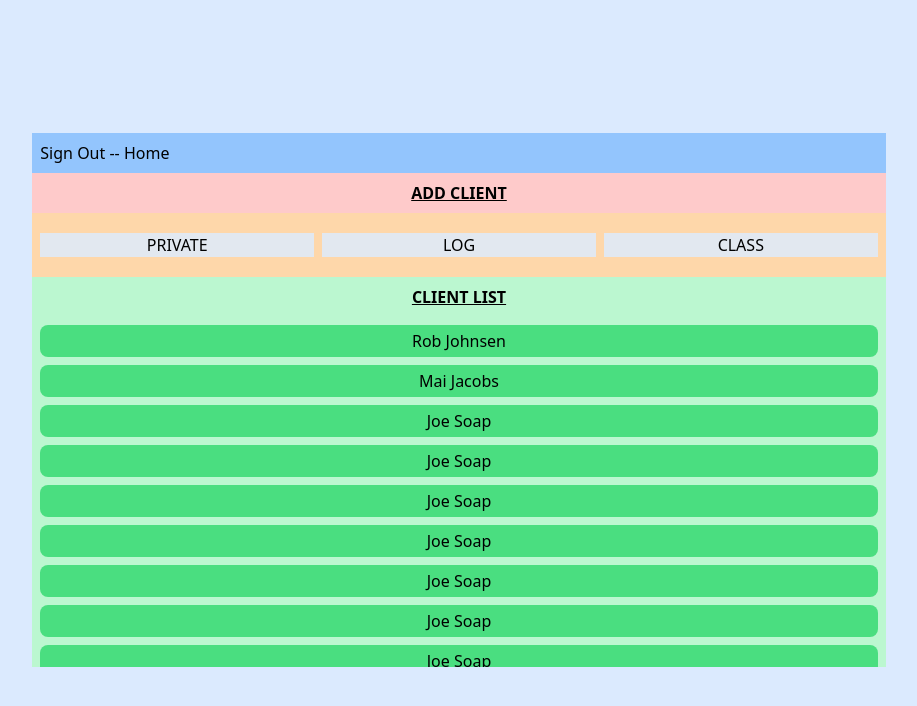
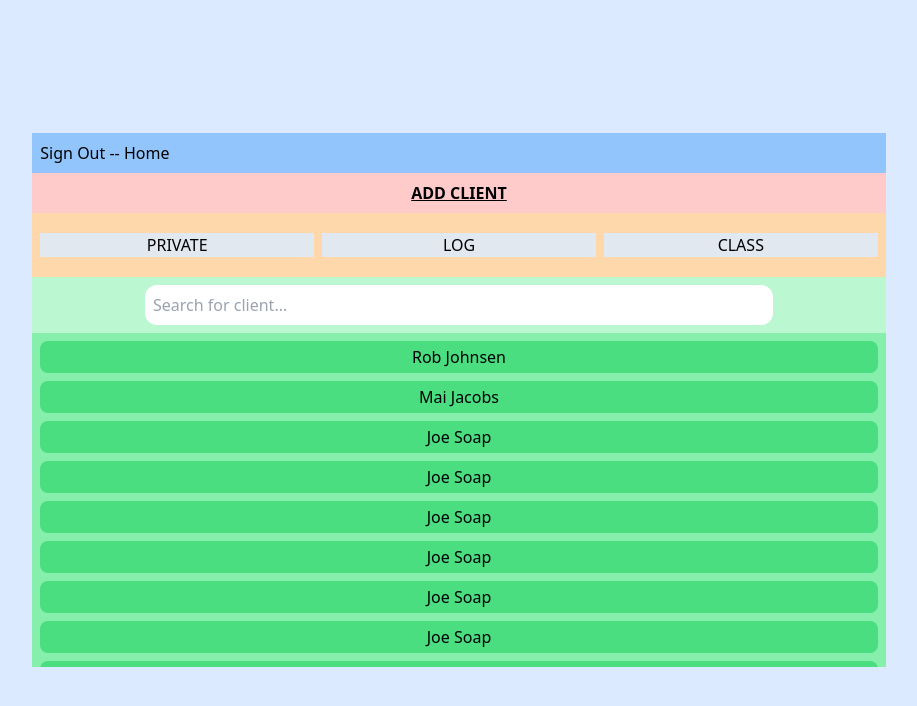
Before and after one commit to RobJJ/crud-client-app, a React (Create React App) app: page / in a window 1280 px wide. Shown: the top 706 px of the page, without its empty margins (181-1098 px from the left). Built offline with nearby package versions, Linux system fonts and the light colour scheme.

Commit message:
Added search functionality and made a directional change of styling to App

```diff
--- a/src/Components/ClientList/ClientList-item-component.jsx
+++ b/src/Components/ClientList/ClientList-item-component.jsx
@@ -2,11 +2,16 @@ import React from "react";
 //
 //
 
-function ClientListItem({ itemObj }) {
+function ClientListItem({ itemObj, flipFunction }) {
   const { name } = itemObj;
   //
+
+  //
   return (
-    <div className="w-full bg-green-400 rounded-lg p-1 text-center">
+    <div
+      onClick={flipFunction}
+      className="w-full bg-green-400 rounded-lg p-1 text-center"
+    >
       <div>{name}</div>
     </div>
   );
--- a/src/Components/ClientList/ClientList-parent-component.jsx
+++ b/src/Components/ClientList/ClientList-parent-component.jsx
@@ -1,4 +1,4 @@
-import React, { useState } from "react";
+import React, { useState, useEffect } from "react";
 import ClientListItem from "./ClientList-item-component";
 //
 //
@@ -96,15 +96,58 @@ const testListClients = [
 
 function ClientList(params) {
   const [clients, setClients] = useState(testListClients);
+  const [searchedLetters, setSearchedLetters] = useState("");
+  const [flipState, setFlipState] = useState(false);
+  const [flipClient, setFlipClient] = useState({});
+  //
+  // Filter the List of Client based on searched input letters
+  useEffect(() => {
+    // Filter the raw list of clients... set the state
+    const filter = testListClients.filter((client) =>
+      client.name.toLowerCase().includes(searchedLetters.toLowerCase())
+    );
+    setClients(filter);
+  }, [searchedLetters]);
+  //
+  // This is the flip function you pass down to the child element card
+  const handleTheFlip = (client) => {
+    // console.log(`You have clicked ${client.name}`);
+    setFlipState(!flipState);
+    // setFlipClient()
+  };
   //
   return (
     <div className="bg-green-200 h-full flex flex-col overflow-auto">
-      <h2 className="underline text-center p-2 font-bold">CLIENT LIST</h2>
-      <section className="overflow-auto h-full w-full flex flex-col gap-2 p-2 ">
-        {clients.map((client) => (
-          <ClientListItem itemObj={client} />
-        ))}
-      </section>
+      <div className="p-2 flex justify-center">
+        <input
+          type="search"
+          placeholder="Search for client..."
+          className="w-3/4 rounded-xl p-2"
+          value={searchedLetters}
+          onChange={(e) => {
+            setSearchedLetters(e.target.value);
+          }}
+        />
+      </div>
+      {!flipState && (
+        <section className="bg-green-300 overflow-auto h-full w-full flex flex-col gap-2 p-2 ">
+          {clients.map((client) => (
+            <ClientListItem
+              itemObj={client}
+              flipFunction={() => handleTheFlip(client)}
+            />
+          ))}
+        </section>
+      )}
+
+      {flipState && (
+        <div className="bg-purple-300 overflow-auto h-full w-full flex flex-col gap-2 p-2 ">
+          THIS IS THE HIDDEN FLIP CARD THAT WILL BE SHOWN FOR EACH CLIENT
+          <button type="button" onClick={handleTheFlip} className="bg-white">
+            Flip
+          </button>
+        </div>
+      )}
     </div>
   );
 }
```
Also changed, not shown: src/Components/Log/Log-private-component.jsx (+4 -4 lines).
